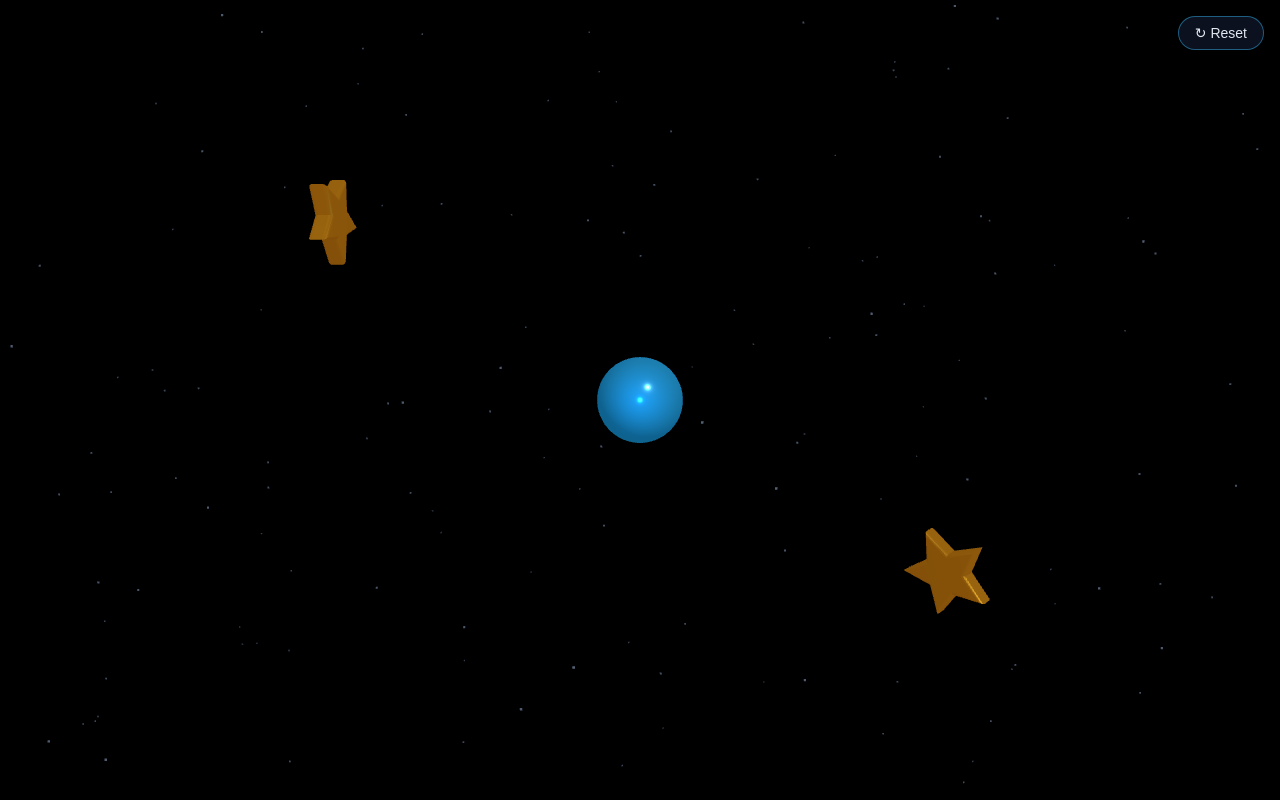
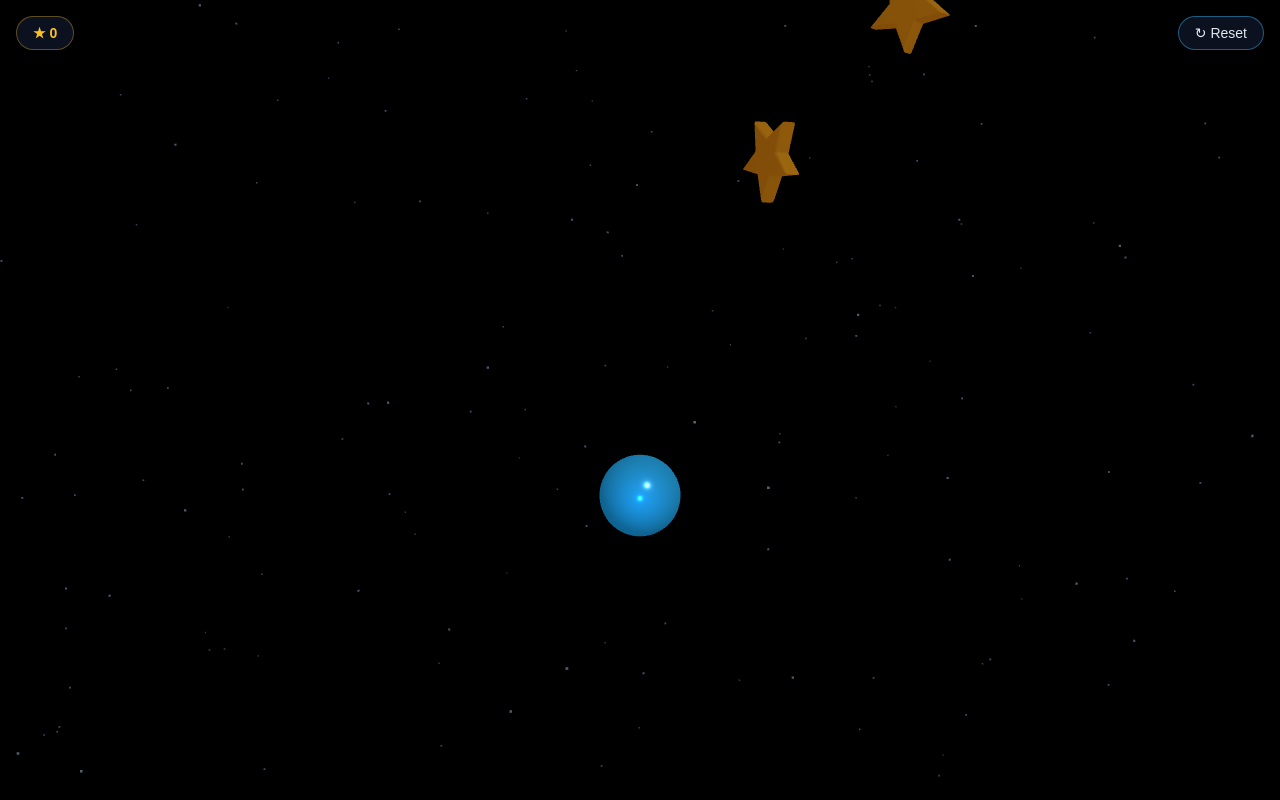
Before and after one commit to RylanSaw/3d-sphere-game, a plain HTML site: page index.html in a window 1280 px wide. Drawn offline with nearby package versions, Linux system fonts and the light colour scheme; animation ran at ten frames a second.

Commit message:
Enhance game UI and physics parameters
Updated title and added score badge to the HTML. Improved comments and adjusted physics parameters for better gameplay experience.

```diff
--- a/index.html
+++ b/index.html
@@ -3,7 +3,7 @@
 <head>
   <meta charset="UTF-8">
   <meta name="viewport" content="width=device-width, initial-scale=1.0, user-scalable=no">
-  <title>3D Physics Sphere & Stars</title>
+  <title>3D Physics Sphere - Infinite Stars & Moons</title>
   <style>
     * {
       margin: 0;
@@ -20,6 +20,21 @@
     }
     canvas {
       display: block;
+    }
+    #scoreBadge {
+      position: fixed;
+      top: 16px;
+      left: 16px;
+      padding: 8px 16px;
+      background: rgba(15, 23, 42, 0.75);
+      color: #fbbf24;
+      border: 1px solid rgba(251, 191, 36, 0.35);
+      border-radius: 20px;
+      font-size: 14px;
+      font-weight: bold;
+      z-index: 10;
+      backdrop-filter: blur(6px);
+      pointer-events: none;
     }
     #resetBtn {
       position: fixed;
@@ -41,11 +56,17 @@
   </style>
 </head>
 <body>
+  <div id="scoreBadge">★ 0</div>
   <button id="resetBtn">↻ Reset</button>
 
   <script src="https://unpkg.com/three@0.158.0/build/three.min.js"></script>
 
   <script>
+    const scoreBadge = document.getElementById('scoreBadge');
+    const resetBtn = document.getElementById('resetBtn');
+    let score = 0;
+
+    // 1. Scene, Camera နှင့် Renderer တည်ဆောက်ခြင်း
     const scene = new THREE.Scene();
     scene.fog = new THREE.FogExp2(0x090d16, 0.022);
 
@@ -62,8 +83,8 @@
     renderer.setPixelRatio(Math.min(window.devicePixelRatio, 2));
     document.body.appendChild(renderer.domElement);
 
-    // အလင်းရောင်များ
-    const ambientLight = new THREE.AmbientLight(0xffffff, 0.5);
+    // 2. အလင်းရောင်များ
+    const ambientLight = new THREE.AmbientLight(0xffffff, 0.55);
     scene.add(ambientLight);
 
     const dirLight = new THREE.DirectionalLight(0xffffff, 1.2);
@@ -73,7 +94,7 @@
     const sphereLight = new THREE.PointLight(0x38bdf8, 2.5, 16);
     scene.add(sphereLight);
 
-    // နောက်ခံ 3D ကြယ်မှုန်များ
+    // 3. နောက်ခံ 3D ကြယ်မှုန်လေးများ
     const bgGeo = new THREE.BufferGeometry();
     const bgCount = 180;
     const bgPositions = new Float32Array(bgCount * 3);
@@ -87,8 +108,8 @@
     const bgStars = new THREE.Points(bgGeo, bgMat);
     scene.add(bgStars);
 
-    // အဓိက 3D စက်လုံး
-    const baseRadius = 0.9;
+    // 4. အဓိက 3D စက်လုံး
+    const baseRadius = 0.85;
     const sphereGeo = new THREE.SphereGeometry(baseRadius, 36, 36);
     const sphereMat = new THREE.MeshStandardMaterial({
       color: 0x38bdf8,
@@ -115,18 +136,19 @@
     // Physics ကိန်းသေများ
     const physics = {
       x: 0,
-      y: 0,
+      y: -2,
       vx: 0,
       vy: 0,
       targetX: 0,
-      targetY: 0,
+      targetY: -2,
       scale: 1,
       targetScale: 1
     };
-    const spring = 0.02;
+    const spring = 0.022;
     const friction = 0.80;
+    const maxScale = 2.4; // စက်လုံး အကြီးဆုံး ဖြစ်နိုင်သည့် အရွယ်အစား
 
-    // 3D ကြယ်ပုံစံ ဖန်တီးခြင်း
+    // 5. 3D ကြယ်ပုံစံ ဖန်တီးခြင်း
     function createStarGeometry(outerR, innerR) {
       const shape = new THREE.Shape();
       const spikes = 5;
@@ -142,21 +164,39 @@
       }
       shape.closePath();
 
-      const extrudeSettings = {
-        depth: 0.22,
+      const geo = new THREE.ExtrudeGeometry(shape, {
+        depth: 0.20,
         bevelEnabled: true,
         bevelSegments: 3,
         steps: 1,
-        bevelSize: 0.07,
-        bevelThickness: 0.08
-      };
-
-      const geo = new THREE.ExtrudeGeometry(shape, extrudeSettings);
+        bevelSize: 0.06,
+        bevelThickness: 0.07
+      });
       geo.center();
       return geo;
     }
 
-    const starGeo = createStarGeometry(0.85, 0.38);
+    // 6. 3D လခြမ်းပုံစံ (Crescent Moon) ဖန်တီးခြင်း
+    function createMoonGeometry(outerR) {
+      const shape = new THREE.Shape();
+      shape.moveTo(Math.cos(Math.PI * 0.25) * outerR, Math.sin(Math.PI * 0.25) * outerR);
+      shape.absarc(0, 0, outerR, Math.PI * 0.25, Math.PI * 1.75, false);
+      shape.absarc(0.35, 0, 0.6513, -1.175, 1.175, true);
+      shape.closePath();
+
+      const geo = new THREE.ExtrudeGeometry(shape, {
+        depth: 0.20,
+        bevelEnabled: true,
+        bevelSegments: 3,
+        steps: 1,
+        bevelSize: 0.06,
+        bevelThickness: 0.07
+      });
+      geo.center();
+      return geo;
+    }
+
+    const starGeo = createStarGeometry(0.82, 0.36);
     const starMat = new THREE.MeshStandardMaterial({
       color: 0xfbbf24,
       emissive: 0xd97706,
@@ -165,7 +205,16 @@
       metalness: 0.65
     });
 
-    let stars = [];
+    const moonGeo = createMoonGeometry(0.85);
+    const moonMat = new THREE.MeshStandardMaterial({
+      color: 0xe2e8f0,
+      emissive: 0x60a5fa,
+      emissiveIntensity: 0.35,
+      roughness: 0.2,
+      metalness: 0.7
+    });
+
+    let fallingItems = [];
     let particles = [];
     let shockwaves = [];
 
@@ -175,34 +224,51 @@
       return { vWidth, vHeight };
     }
 
-    function initStars() {
-      stars.forEach(s => scene.remove(s.mesh));
-      stars = [];
+    // 7. ကြယ် (သို့) လ အသစ်တစ်ခု အပေါ်မှ ဖန်တီးခြင်း
+    function spawnStarOrMoon() {
+      const { vWidth, vHeight } = getVisibleBounds();
+      const isStar = Math.random() > 0.45; // ကြယ်နှင့် လ ကျပန်းရွေးချယ်ခြင်း
 
-      const { vWidth, vHeight } = getVisibleBounds();
-      const positions = [
-        { x: -vWidth * 0.24, y: vHeight * 0.22 },
-        { x: vWidth * 0.24, y: -vHeight * 0.22 }
-      ];
+      const mesh = new THREE.Mesh(
+        isStar ? starGeo : moonGeo,
+        isStar ? starMat : moonMat
+      );
 
-      positions.forEach((pos, index) => {
-        const mesh = new THREE.Mesh(starGeo, starMat);
-        mesh.position.set(pos.x, pos.y, 0);
-        mesh.rotation.y = index * 0.8;
-        mesh.rotation.x = 0.25;
-        scene.add(mesh);
-        stars.push({ mesh, active: true, radius: 0.85 });
+      // Screen အကျယ်အတွင်း ကျပန်း X နေရာ
+      const marginX = Math.min(1.2, vWidth * 0.12);
+      const randomX = (Math.random() - 0.5) * (vWidth - marginX * 2);
+      const startY = vHeight * 0.5 + 1.4;
+
+      mesh.position.set(randomX, startY, 0);
+      mesh.rotation.y = Math.random() * Math.PI * 2;
+      mesh.rotation.x = 0.2;
+      scene.add(mesh);
+
+      fallingItems.push({
+        mesh: mesh,
+        type: isStar ? 'star' : 'moon',
+        radius: 0.78,
+        // ဖြေးဖြေးချင်း ဆင်းမည့် အမြန်နှုန်း (တစ်စက္ကန့်လျှင် 1.4 မှ 2.2 ယူနစ်)
+        fallSpeed: 1.4 + Math.random() * 0.8,
+        rotSpeed: (Math.random() > 0.5 ? 1 : -1) * (1.2 + Math.random() * 1.0),
+        swayOffset: Math.random() * Math.PI * 2
       });
     }
 
-    initStars();
+    // 8. ထိမိချိန် Effect ဖန်တီးခြင်း
+    const swGeo = new THREE.RingGeometry(0.4, 0.55, 32);
+    const particleGeo = new THREE.OctahedronGeometry(0.11, 0);
 
-    // ကြယ်ထိမိချိန် Effect
-    const particleGeo = new THREE.OctahedronGeometry(0.12, 0);
-    function trigger3DEffect(x, y) {
-      const swGeo = new THREE.RingGeometry(0.4, 0.55, 32);
+    function trigger3DEffect(x, y, type) {
+      const isStar = type === 'star';
+      const ringColor = isStar ? 0xfbbf24 : 0x93c5fd;
+      const burstColors = isStar
+        ? [0xfbbf24, 0xfef08a, 0xf59e0b, 0xffffff]
+        : [0xe2e8f0, 0x93c5fd, 0x38bdf8, 0xffffff];
+
+      // Shockwave ကွင်း
       const swMat = new THREE.MeshBasicMaterial({
-        color: 0xfbbf24,
+        color: ringColor,
         transparent: true,
         opacity: 1,
         side: THREE.DoubleSide
@@ -212,10 +278,10 @@
       scene.add(swMesh);
       shockwaves.push({ mesh: swMesh, scale: 1, alpha: 1 });
 
-      const colors = [0xfbbf24, 0xfef08a, 0x38bdf8, 0xffffff];
-      for (let i = 0; i < 30; i++) {
+      // 3D အလင်းမှုန်များ
+      for (let i = 0; i < 28; i++) {
         const pMat = new THREE.MeshBasicMaterial({
-          color: colors[Math.floor(Math.random() * colors.length)],
+          color: burstColors[Math.floor(Math.random() * burstColors.length)],
           transparent: true,
           opacity: 1
         });
@@ -224,7 +290,7 @@
 
         const theta = Math.random() * Math.PI * 2;
         const phi = Math.acos((Math.random() * 2) - 1);
-        const speed = 0.08 + Math.random() * 0.18;
+        const speed = 0.08 + Math.random() * 0.16;
 
         scene.add(pMesh);
         particles.push({
@@ -237,7 +303,7 @@
       }
     }
 
-    // Touch / Mouse ထိန်းချုပ်မှု
+    // 9. Touch / Mouse ထိန်းချုပ်မှု
     const raycaster = new THREE.Raycaster();
     const pointer = new THREE.Vector2();
     const planeZ = new THREE.Plane(new THREE.Vector3(0, 0, 1), 0);
@@ -284,25 +350,36 @@
     });
 
     // Reset ခလုတ်
-    const resetBtn = document.getElementById('resetBtn');
     function resetGame(e) {
       e.stopPropagation();
+      score = 0;
+      scoreBadge.textContent = '★ 0';
       physics.x = 0;
-      physics.y = 0;
+      physics.y = -2;
       physics.vx = 0;
       physics.vy = 0;
       physics.targetX = 0;
-      physics.targetY = 0;
+      physics.targetY = -2;
       physics.scale = 1;
       physics.targetScale = 1;
       touchMarker.visible = false;
 
-      particles.forEach(p => scene.remove(p.mesh));
+      fallingItems.forEach(item => scene.remove(item.mesh));
+      fallingItems = [];
+
+      particles.forEach(p => {
+        scene.remove(p.mesh);
+        p.mesh.material.dispose();
+      });
       particles = [];
-      shockwaves.forEach(sw => scene.remove(sw.mesh));
+
+      shockwaves.forEach(sw => {
+        scene.remove(sw.mesh);
+        sw.mesh.material.dispose();
+      });
       shockwaves = [];
 
-      initStars();
+      spawnStarOrMoon();
     }
     resetBtn.addEventListener('click', resetGame);
     resetBtn.addEventListener('touchstart', resetGame, { passive: false });
@@ -313,72 +390,118 @@
       renderer.setSize(window.innerWidth, window.innerHeight);
     });
 
-    // Animation Loop
+    // စစချင်းတွင် တစ်ခု စတင်ထုတ်ပေးထားခြင်း
+    spawnStarOrMoon();
+
+    // 10. Animation Loop
+    const clock = new THREE.Clock();
+    let spawnTimer = 0;
+    const spawnInterval = 1.6; // ၁.၆ စက္ကန့်တိုင်း ကြယ်/လ အသစ်တစ်ခု ထွက်မည်
+
     function animate() {
       requestAnimationFrame(animate);
 
-      const ax = (physics.targetX - physics.x) * spring;
-      const ay = (physics.targetY - physics.y) * spring;
-      physics.vx = (physics.vx + ax) * friction;
-      physics.vy = (physics.vy + ay) * friction;
-      physics.x += physics.vx;
-      physics.y += physics.vy;
+      const dt = Math.min(clock.getDelta(), 0.05);
+      const step = dt * 60; // 60Hz နှင့် 120Hz ဖုန်းများတွင် အမြန်နှုန်း တူညီစေရန်
+
+      // အကန့်အသတ်မရှိ အသစ်များ ထုတ်ပေးခြင်း
+      spawnTimer += dt;
+      if (spawnTimer >= spawnInterval) {
+        spawnTimer = 0;
+        spawnStarOrMoon();
+      }
+
+      // စက်လုံး Physics တွက်ချက်ခြင်း
+      const ax = (physics.targetX - physics.x) * spring * step;
+      const ay = (physics.targetY - physics.y) * spring * step;
+      physics.vx = (physics.vx + ax) * Math.pow(friction, step);
+      physics.vy = (physics.vy + ay) * Math.pow(friction, step);
+      physics.x += physics.vx * step;
+      physics.y += physics.vy * step;
 
       sphereMesh.position.set(physics.x, physics.y, 0);
-      sphereMesh.rotation.y += physics.vx * 0.4;
-      sphereMesh.rotation.x -= physics.vy * 0.4;
+      sphereMesh.rotation.y += physics.vx * 0.4 * step;
+      sphereMesh.rotation.x -= physics.vy * 0.4 * step;
       sphereLight.position.set(physics.x, physics.y, 1.8);
 
-      physics.scale += (physics.targetScale - physics.scale) * 0.12;
+      // စက်လုံး အရွယ်အစား ညက်ညက်ညောညော ကြီးလာစေခြင်း
+      physics.scale += (physics.targetScale - physics.scale) * 0.1 * step;
       sphereMesh.scale.set(physics.scale, physics.scale, physics.scale);
       const currentSphereRadius = baseRadius * physics.scale;
 
-      for (let star of stars) {
-        if (!star.active) continue;
+      // ကြယ်နှင့် လများ ဖြေးဖြေးချင်း အောက်သို့ ဆင်းခြင်း
+      const { vHeight } = getVisibleBounds();
+      const bottomLimit = -vHeight * 0.5 - 2.0;
 
-        star.mesh.rotation.y += 0.03;
-        star.mesh.rotation.z = Math.sin(Date.now() * 0.002) * 0.2;
+      for (let i = fallingItems.length - 1; i >= 0; i--) {
+        const item = fallingItems[i];
 
-        const dist = Math.hypot(physics.x - star.mesh.position.x, physics.y - star.mesh.position.y);
-        if (dist < currentSphereRadius + star.radius) {
-          star.active = false;
-          star.mesh.visible = false;
-          physics.targetScale += 0.35;
+        // အောက်သို့ ဖြေးဖြေးဆင်းခြင်းနှင့် ဝင်ရိုးပေါ်တွင် လည်ပတ်ခြင်း
+        item.mesh.position.y -= item.fallSpeed * dt;
+        item.mesh.rotation.y += item.rotSpeed * dt;
+        item.mesh.rotation.z = Math.sin(Date.now() * 0.002 + item.swayOffset) * 0.25;
+
+        // စက်လုံးနှင့် ထိမိခြင်း ရှိ/မရှိ စစ်ဆေးခြင်း
+        const dist = Math.hypot(
+          physics.x - item.mesh.position.x,
+          physics.y - item.mesh.position.y
+        );
+
+        if (dist < currentSphereRadius + item.radius) {
+          score += 1;
+          scoreBadge.textContent = '★ ' + score;
+
+          // စက်လုံး အနည်းငယ်စီ ကြီးလာမည် (maxScale အထိ)
+          if (physics.targetScale < maxScale) {
+            physics.targetScale = Math.min(maxScale, physics.targetScale + 0.07);
+          }
+
           sphereLight.intensity = 5.5;
-          trigger3DEffect(star.mesh.position.x, star.mesh.position.y);
+          trigger3DEffect(item.mesh.position.x, item.mesh.position.y, item.type);
+
+          scene.remove(item.mesh);
+          fallingItems.splice(i, 1);
+          continue;
+        }
+
+        // အောက်ခြေသို့ လွန်သွားပါက ဖယ်ရှားခြင်း
+        if (item.mesh.position.y < bottomLimit) {
+          scene.remove(item.mesh);
+          fallingItems.splice(i, 1);
         }
       }
 
       if (sphereLight.intensity > 2.5) {
-        sphereLight.intensity += (2.5 - sphereLight.intensity) * 0.1;
+        sphereLight.intensity += (2.5 - sphereLight.intensity) * 0.1 * step;
       }
 
+      // Shockwave Update
       for (let i = shockwaves.length - 1; i >= 0; i--) {
         const sw = shockwaves[i];
-        sw.scale += 0.22;
-        sw.alpha -= 0.035;
+        sw.scale += 0.22 * step;
+        sw.alpha -= 0.035 * step;
         sw.mesh.scale.set(sw.scale, sw.scale, 1);
         sw.mesh.material.opacity = sw.alpha;
 
         if (sw.alpha <= 0) {
           scene.remove(sw.mesh);
-          sw.mesh.geometry.dispose();
           sw.mesh.material.dispose();
           shockwaves.splice(i, 1);
         }
       }
 
+      // Particles Update
       for (let i = particles.length - 1; i >= 0; i--) {
         const p = particles[i];
-        p.mesh.position.x += p.vx;
-        p.mesh.position.y += p.vy;
-        p.mesh.position.z += p.vz;
-        p.vx *= 0.94;
-        p.vy *= 0.94;
-        p.vz *= 0.94;
-        p.mesh.rotation.x += 0.1;
-        p.mesh.rotation.y += 0.1;
-        p.alpha -= 0.025;
+        p.mesh.position.x += p.vx * step;
+        p.mesh.position.y += p.vy * step;
+        p.mesh.position.z += p.vz * step;
+        p.vx *= Math.pow(0.94, step);
+        p.vy *= Math.pow(0.94, step);
+        p.vz *= Math.pow(0.94, step);
+        p.mesh.rotation.x += 0.1 * step;
+        p.mesh.rotation.y += 0.1 * step;
+        p.alpha -= 0.025 * step;
         p.mesh.material.opacity = p.alpha;
 
         if (p.alpha <= 0) {
@@ -388,12 +511,11 @@
         }
       }
 
-      bgStars.rotation.y += 0.0005;
-
+      bgStars.rotation.y += 0.0005 * step;
       renderer.render(scene, camera);
     }
 
     animate();
   </script>
 </body>
-  </html>
+</html>
```
